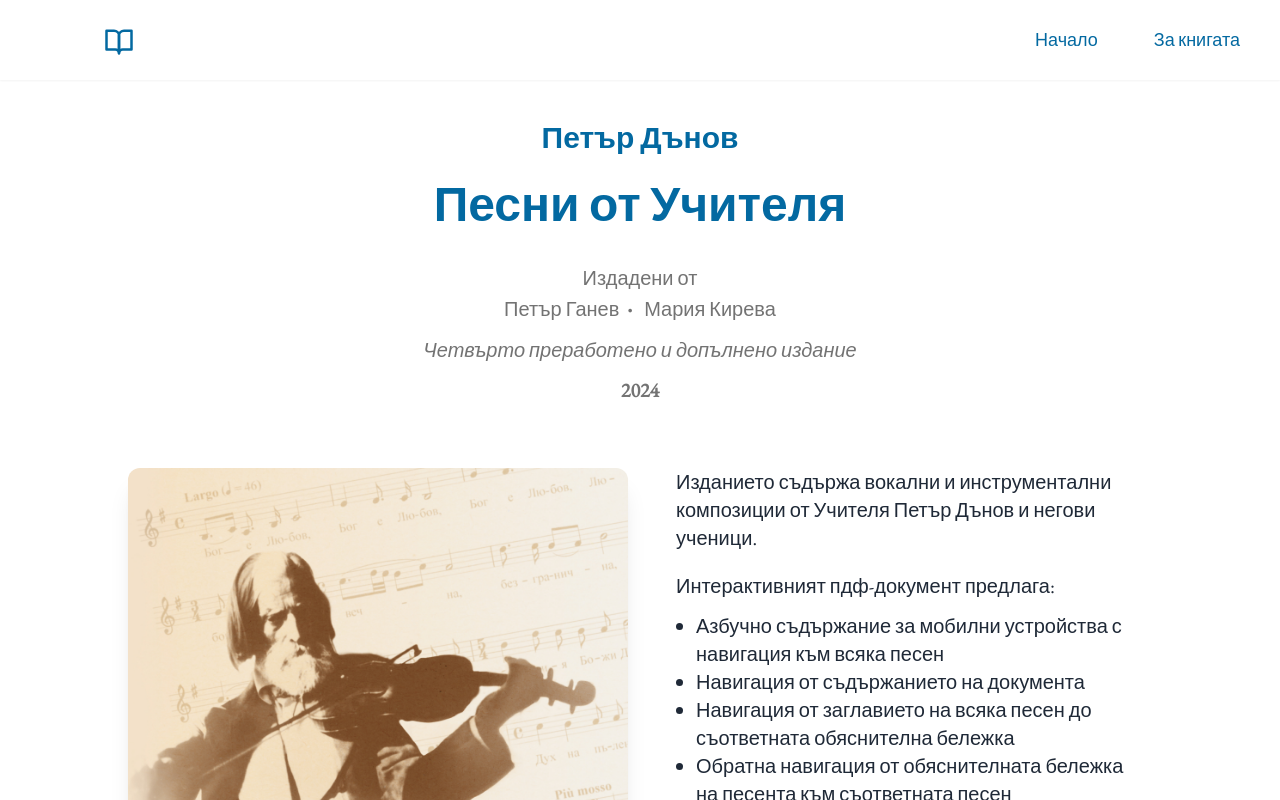
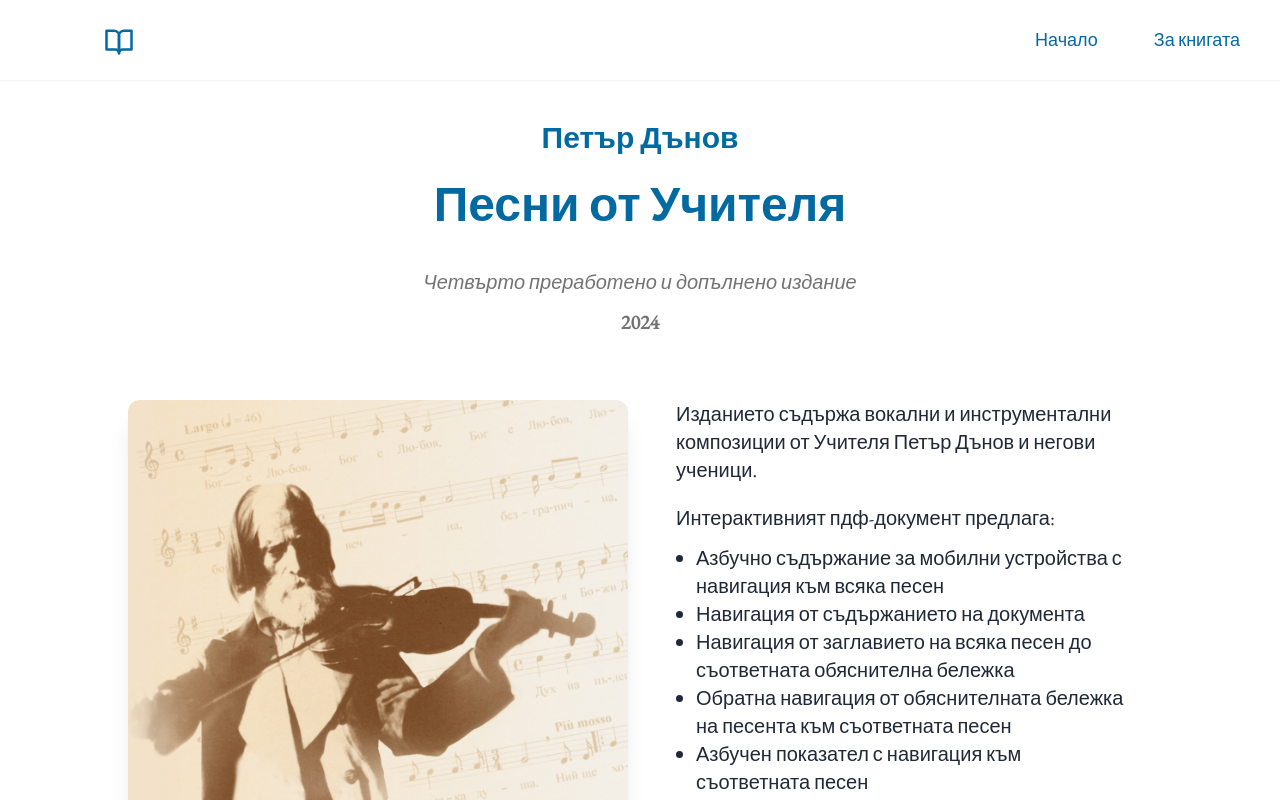
Before and after one commit to mkireva/songbook, a Next.js app: page / in a window 1280 px wide. Shown: the top 800 px of the page. Built offline with nearby package versions, Linux system fonts and the light colour scheme.

Commit message:
fix: metadata wip_4

```diff
--- a/app/page.tsx
+++ b/app/page.tsx
@@ -17,18 +17,18 @@ export default function Home() {
           <h2 className="text-3xl text-center font-semibold text-sky-700 mt-10">
             Петър Дънов
           </h2>
-          <h1 className="text-5xl text-center font-bold text-sky-700  mt-6">
+          <h1 className="text-5xl text-center font-bold text-sky-700 mt-6">
             Песни от Учителя
           </h1>
-          <h1 className="text-xl p-3 text-center text-muted-foreground mt-6">
+          {/* <h1 className="text-xl p-3 text-center text-muted-foreground mt-6">
             Издадени от <br />
             <span className="space-x-2">
               <span> Петър Ганев</span>
               <span className="font-bold text-2xl">·</span>
               <span> Мария Кирева</span>
             </span>
-          </h1>
-          <h1 className="text-xl  italic text-center text-muted-foreground">
+          </h1> */}
+          <h1 className="text-xl  italic text-center text-muted-foreground mt-10">
             Четвърто преработено и допълнено издание
           </h1>
           <h1 className="text-xl text-center font-semibold text-muted-foreground mt-3">
```
